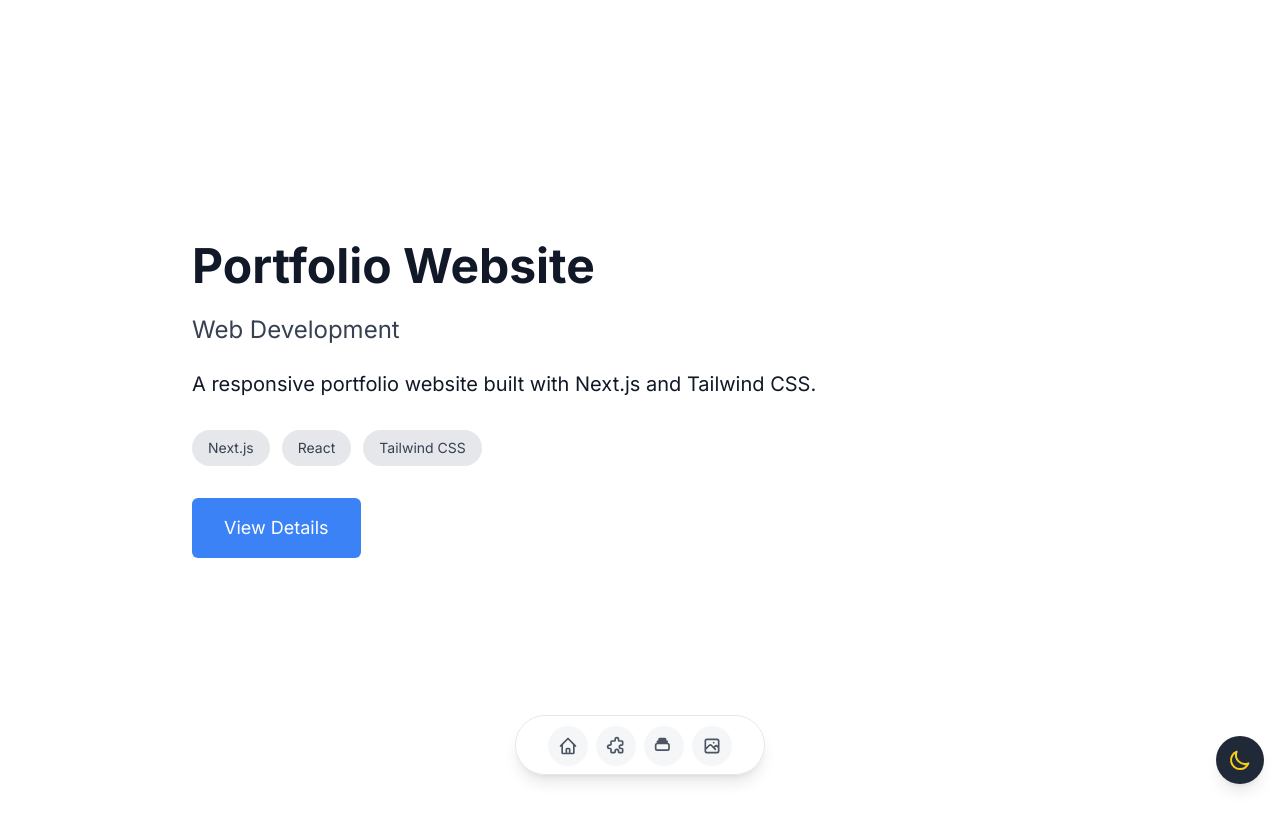
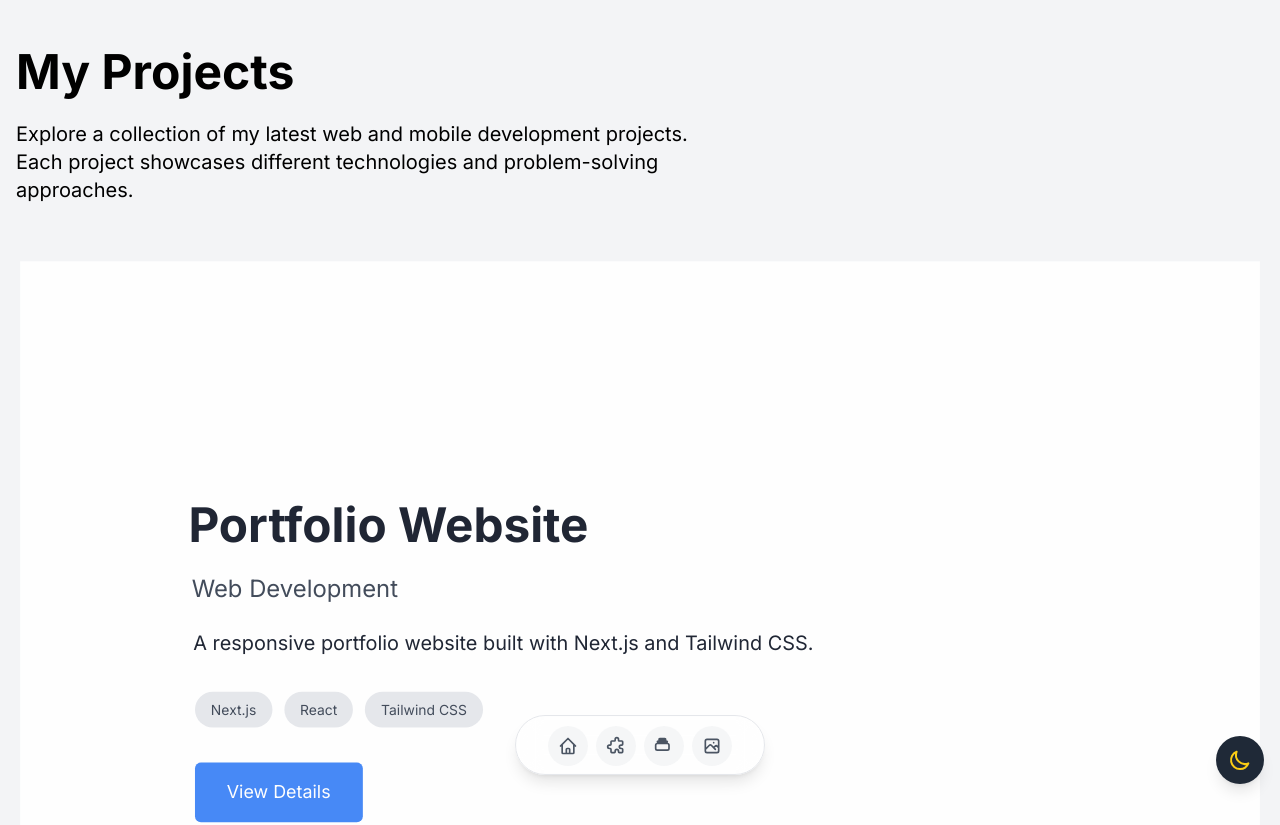
Before and after one commit to jorge-ivan-jimenez-reyes/WebPortfolioDesign, a Next.js app: page /projects in a window 1280 px wide. Shown: the top 825 px of the page. Before the commit the page ends 800 px from the top, so only its background shows below. Built offline with nearby package versions, Linux system fonts and the light colour scheme; a web font is replaced by a local one.

Commit message:
feat: enhance ProjectList component with improved scroll handling, optimized rendering, and refined layout for better user experience

```diff
--- a/src/components/ProjectList.tsx
+++ b/src/components/ProjectList.tsx
@@ -1,4 +1,4 @@
-import React, { useRef, useState, useEffect } from 'react';
+import React, { useEffect, useRef } from 'react';
 import { Project } from '@/types/Project';
 
 interface ProjectListProps {
@@ -8,25 +8,52 @@ interface ProjectListProps {
   observedElements: Set<Element>;
 }
 
-const ProjectList: React.FC<ProjectListProps> = ({ projects, isDarkMode, setObservedElement, observedElements }) => {
-  const [scrollPosition, setScrollPosition] = useState(0);
+const ProjectList: React.FC<ProjectListProps> = ({
+  projects,
+  isDarkMode,
+  setObservedElement,
+  observedElements,
+}) => {
   const projectRefs = useRef<(HTMLDivElement | null)[]>([]);
 
   useEffect(() => {
+    // Ajusta el array de referencias según la cantidad de proyectos
+    projectRefs.current = projectRefs.current.slice(0, projects.length);
+
     const handleScroll = () => {
-      const position = window.pageYOffset;
-      setScrollPosition(position);
+      const scrollPosition = window.pageYOffset;
+      const windowHeight = window.innerHeight;
+      document.querySelectorAll<HTMLDivElement>('[id^="project-"]').forEach((el, index) => {
+        const rect = el.getBoundingClientRect();
+        const offset = rect.top + scrollPosition - index * windowHeight;
+        const progress = offset / windowHeight;
+        el.style.opacity = `${1 - Math.abs(progress)}`;
+        el.style.transform = `translateY(${progress * 100}px) scale(${1 - Math.abs(progress) * 0.1})`;
+
+        const h2 = el.querySelector('h2');
+        const firstP = el.querySelector('p:first-of-type');
+        const secondP = el.querySelector('p:nth-of-type(2)');
+        const button = el.querySelector('button');
+
+        if (h2) h2.style.transform = `translateX(${progress * -100}px)`;
+        if (firstP) firstP.style.transform = `translateX(${progress * -50}px)`;
+        if (secondP) secondP.style.transform = `translateX(${progress * -25}px)`;
+
+        el.querySelectorAll('span').forEach((span) => {
+          span.style.transform = `translateY(${progress * 50}px)`;
+        });
+        if (button) button.style.transform = `translateY(${progress * 100}px)`;
+      });
     };
 
     window.addEventListener('scroll', handleScroll, { passive: true });
+    window.addEventListener('resize', handleScroll);
+    handleScroll();
 
     return () => {
       window.removeEventListener('scroll', handleScroll);
+      window.removeEventListener('resize', handleScroll);
     };
-  }, []);
-
-  useEffect(() => {
-    projectRefs.current = projectRefs.current.slice(0, projects.length);
   }, [projects]);
 
   if (!projects || !Array.isArray(projects)) {
@@ -35,30 +62,24 @@ const ProjectList: React.FC<ProjectListProps> = ({ projects, isDarkMode, setObse
 
   return (
     <div className="relative">
-      {projects.map((project, index) => {
-        const offset = scrollPosition - index * window.innerHeight;
-        const progress = offset / window.innerHeight;
-
-        return (
+      {projects.map((project, index) => (
         <div
           key={project.id}
           ref={(el) => {
             projectRefs.current[index] = el;
             setObservedElement(el);
           }}
-            className={`fixed top-0 left-0 w-full h-screen flex items-center justify-center p-8 transition-all duration-700 ease-out
-              ${isDarkMode ? 'bg-gray-900 text-white' : 'bg-white text-gray-900'}`}
-            style={{
-              zIndex: projects.length - index,
-              opacity: 1 - Math.abs(progress),
-              transform: `translateY(${progress * 100}px) scale(${1 - Math.abs(progress) * 0.1})`,
-            }}
+          className={`min-h-screen w-full flex items-center justify-center p-8 transition-all duration-700 ease-out ${
+            isDarkMode ? 'bg-gray-900 text-white' : 'bg-white text-gray-900'
+          }`}
           id={`project-${project.id}`}
         >
-            <div className="max-w-4xl w-full" style={{ transform: `translateY(${progress * -50}px)` }}>
-              <h2 className="text-5xl font-bold mb-6" style={{ transform: `translateX(${progress * -100}px)` }}>{project.title}</h2>
-              <p className={`text-2xl mb-6 ${isDarkMode ? 'text-gray-300' : 'text-gray-700'}`} style={{ transform: `translateX(${progress * -50}px)` }}>{project.type}</p>
-              <p className="text-xl mb-8" style={{ transform: `translateX(${progress * -25}px)` }}>{project.description}</p>
+          <div className="max-w-4xl w-full">
+            <h2 className="text-5xl font-bold mb-6">{project.title}</h2>
+            <p className={`text-2xl mb-6 ${isDarkMode ? 'text-gray-300' : 'text-gray-700'}`}>
+              {project.type}
+            </p>
+            <p className="text-xl mb-8">{project.description}</p>
             <div className="flex flex-wrap gap-3 mb-8">
               {project.technologies.map((tech, techIndex) => (
                 <span
@@ -66,7 +87,6 @@ const ProjectList: React.FC<ProjectListProps> = ({ projects, isDarkMode, setObse
                   className={`px-4 py-2 text-sm rounded-full ${
                     isDarkMode ? 'bg-gray-700 text-gray-300' : 'bg-gray-200 text-gray-700'
                   }`}
-                    style={{ transform: `translateY(${progress * 50}px)` }}
                 >
                   {tech}
                 </span>
@@ -76,14 +96,12 @@ const ProjectList: React.FC<ProjectListProps> = ({ projects, isDarkMode, setObse
               className={`px-8 py-4 rounded-md text-lg ${
                 isDarkMode ? 'bg-blue-600 hover:bg-blue-700' : 'bg-blue-500 hover:bg-blue-600'
               } text-white transition-all duration-300 transform hover:scale-105`}
-                style={{ transform: `translateY(${progress * 100}px)` }}
             >
               View Details
             </button>
           </div>
         </div>
-        );
-      })}
+      ))}
     </div>
   );
 };
```
Lines whose indentation alone changed are shown as unchanged.
